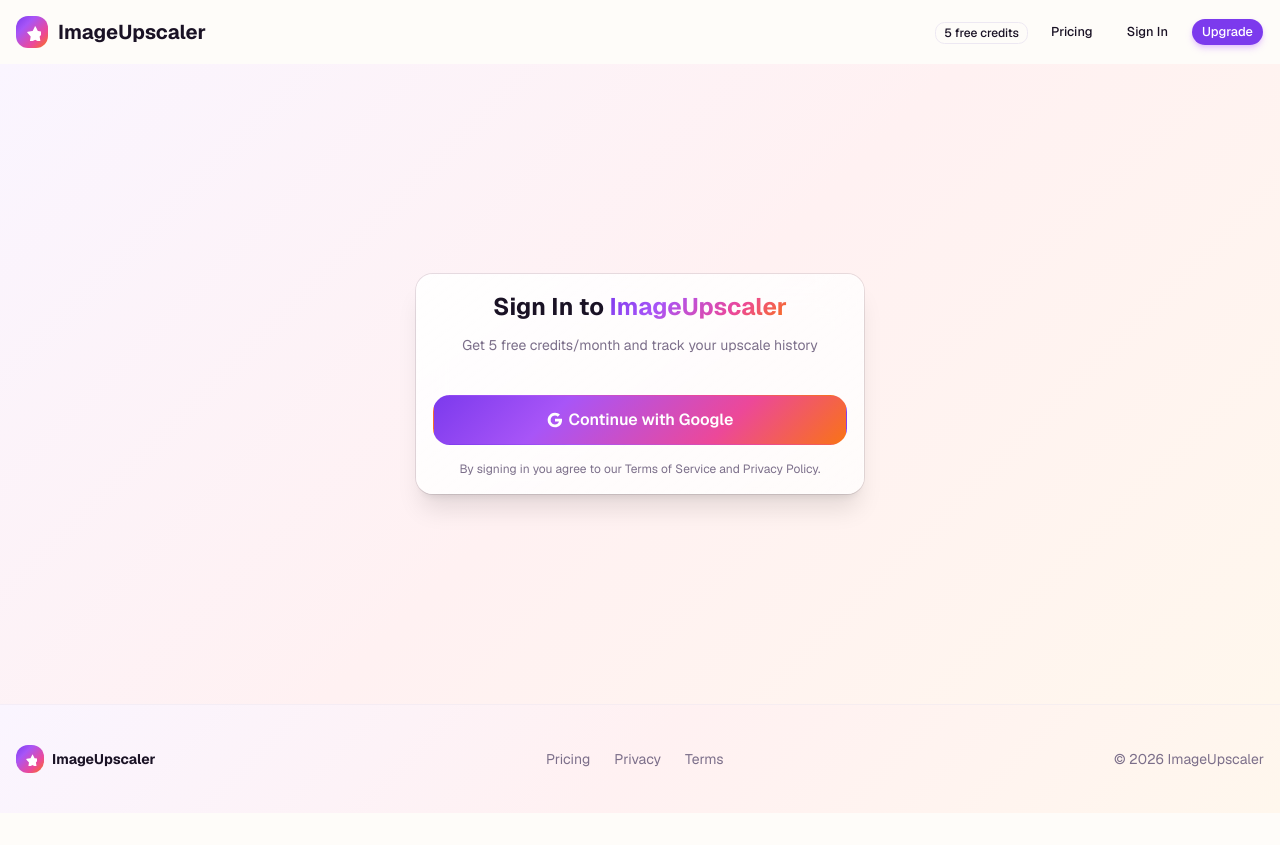
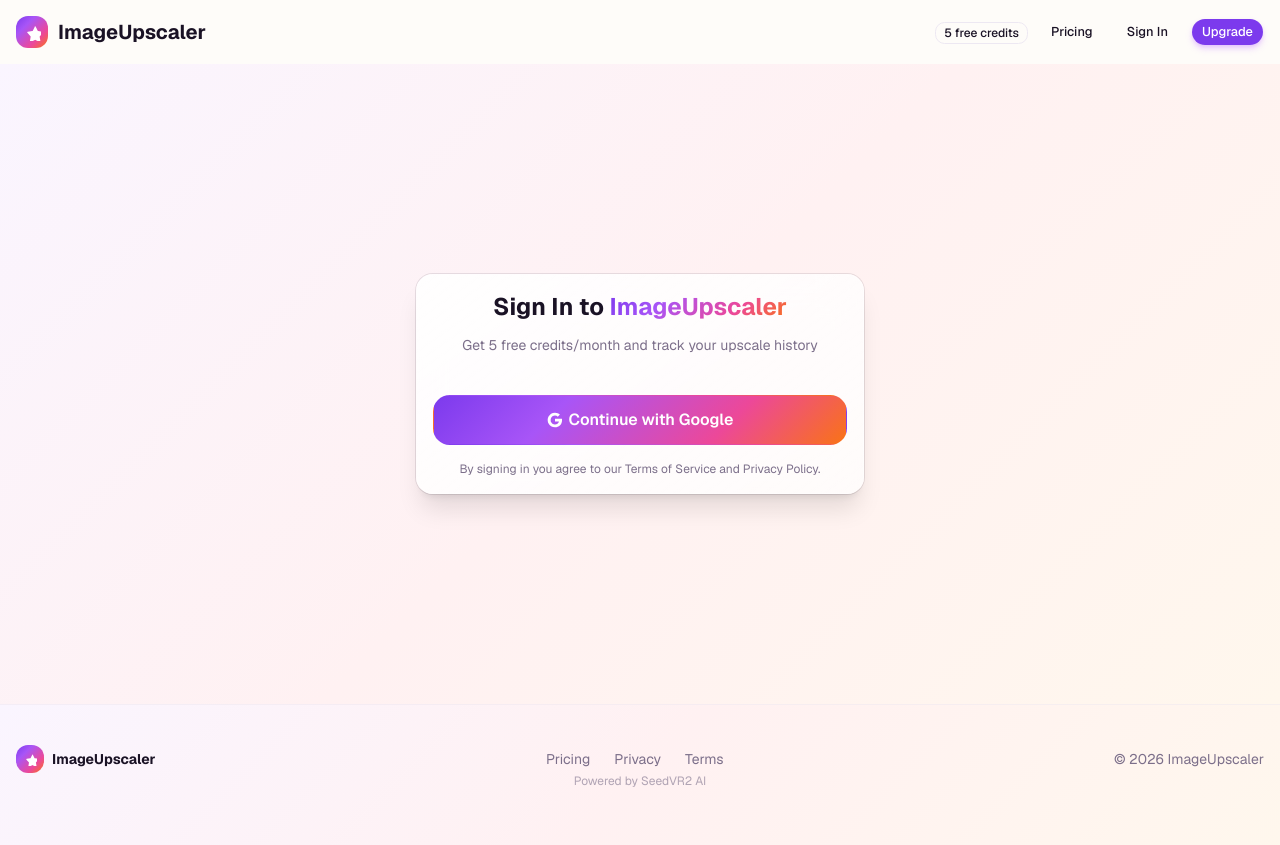
Before and after one commit to elaine202309/imageupscaler, a Next.js app: page /login in a window 1280 px wide. Before the commit the page ends 813 px from the top, so only its background shows below. Built offline with nearby package versions, Linux system fonts and the light colour scheme; no server answers.

Commit message:
Move SeedVR2 credit to footer

```diff
--- a/src/app/page.tsx
+++ b/src/app/page.tsx
@@ -123,9 +123,6 @@
         <div className="container mx-auto max-w-4xl px-4 pt-20 pb-12 relative z-10">
           {step === "upload" && !file && (
             <div className="text-center mb-12">
-              <div className="inline-flex items-center gap-2 px-4 py-1.5 rounded-full glass text-sm font-medium text-primary mb-6 animate-pulse-glow">
-                <SparkleIcon className="w-4 h-4" /> Powered by SeedVR2 AI
-              </div>
               <h1 className="text-4xl md:text-6xl font-bold tracking-tight mb-4 leading-tight">
                 Upscale Images with <span className="gradient-text">AI Magic</span>
               </h1>
--- a/src/components/layout/Footer.tsx
+++ b/src/components/layout/Footer.tsx
@@ -26,6 +26,9 @@
             &copy; {new Date().getFullYear()} ImageUpscaler
           </p>
         </div>
+        <p className="text-center text-xs text-muted-foreground/60 pb-4">
+          Powered by SeedVR2 AI
+        </p>
       </div>
     </footer>
   );
```
